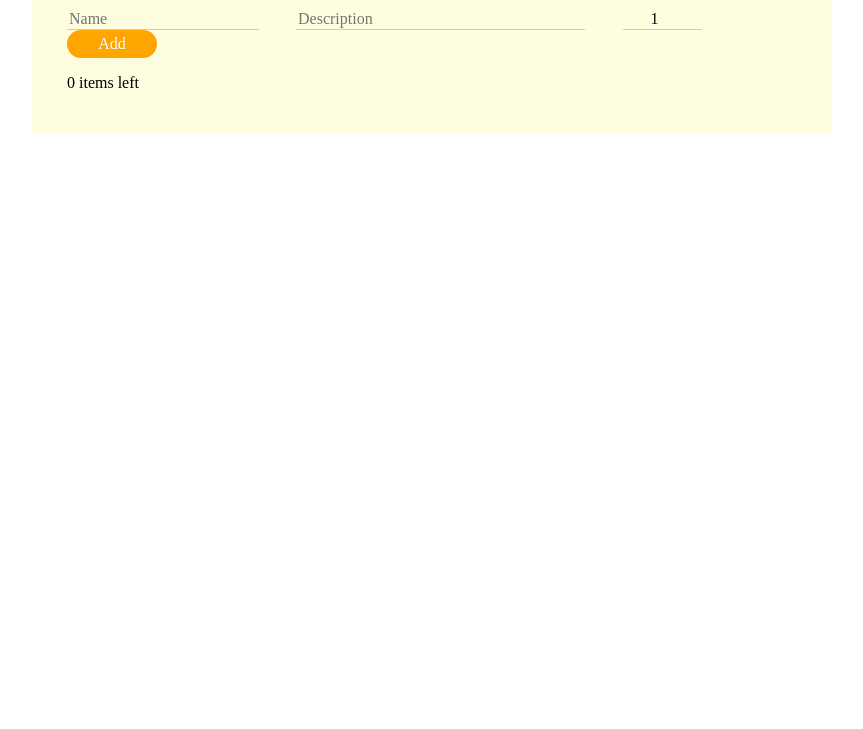
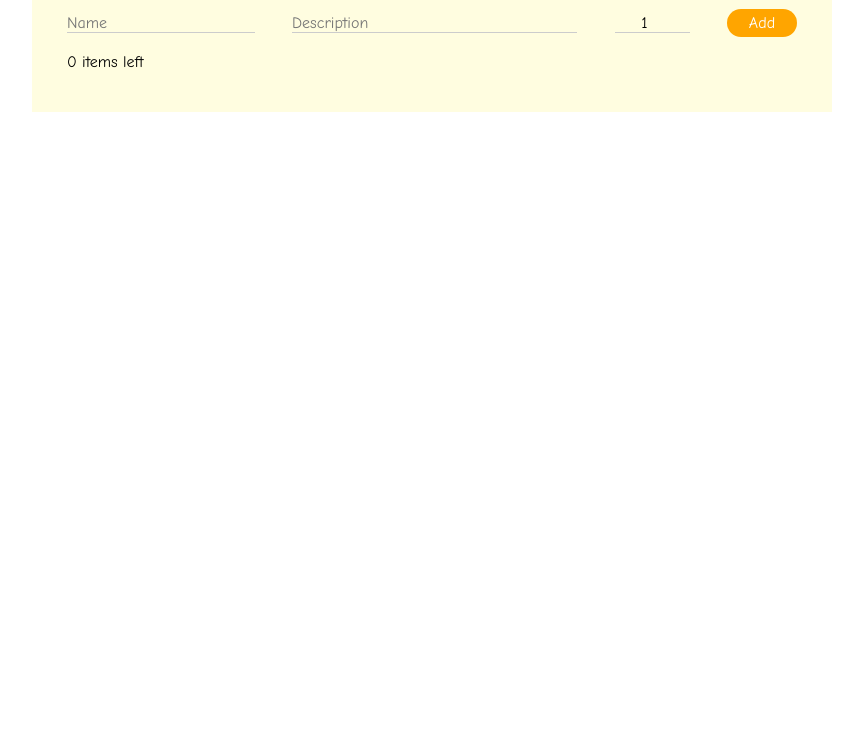
Before and after one commit to Tantina/ShoppingList, a React app: page / in a window 1280 px wide. Shown: the part 71-800 px from the top of the page, without its empty margins (208-1071 px from the left). Built offline with nearby package versions, Linux system fonts and the light colour scheme.

Commit message:
Edit styles

```diff
--- a/src/css/main.css
+++ b/src/css/main.css
@@ -1,7 +1,7 @@
 body,
 input,
 button {
-  font: 16px CURSIVE;
+  font: 16px Comic Sans MS;
 }
 .content {
   background-color: #fffde0;
@@ -49,6 +49,7 @@ button {
   border-radius: 15px;
   color: #fff;
   cursor: pointer;
+  max-width: 70px;
   padding: 5px;
 }
 
@@ -74,6 +75,7 @@ button {
   border-right: none;
   border-left: none;
   border-bottom: 1px solid #ccc;
+  padding: 0;
 
   &:focus {
     outline: none;
@@ -114,7 +116,6 @@ button {
   }
 
   .button--edit-item {
-    display: inline-block;
     width: 12%;
   }
 
```
Also changed, not shown: 1 other file.
